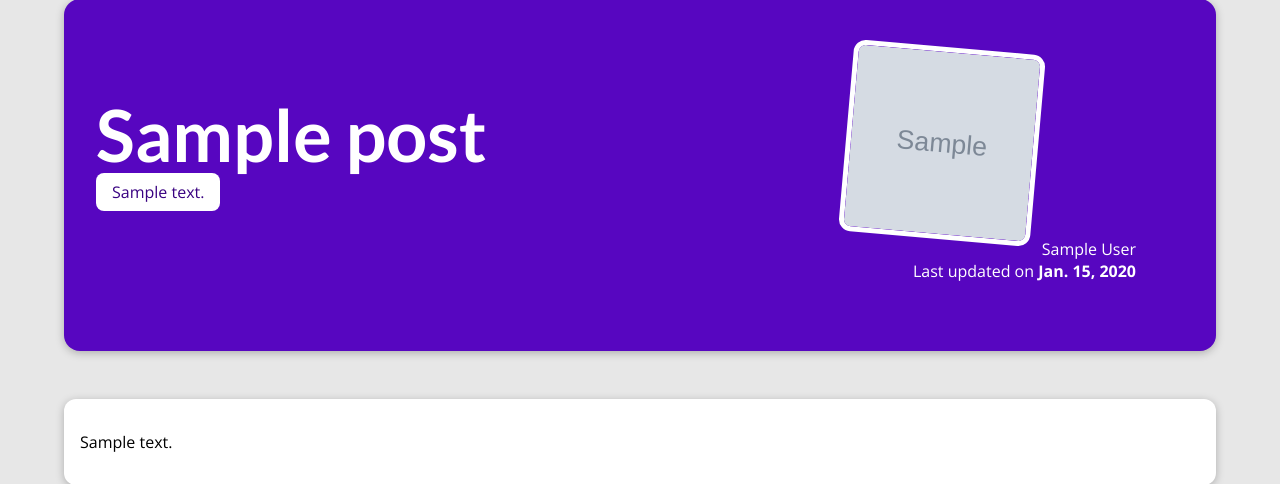
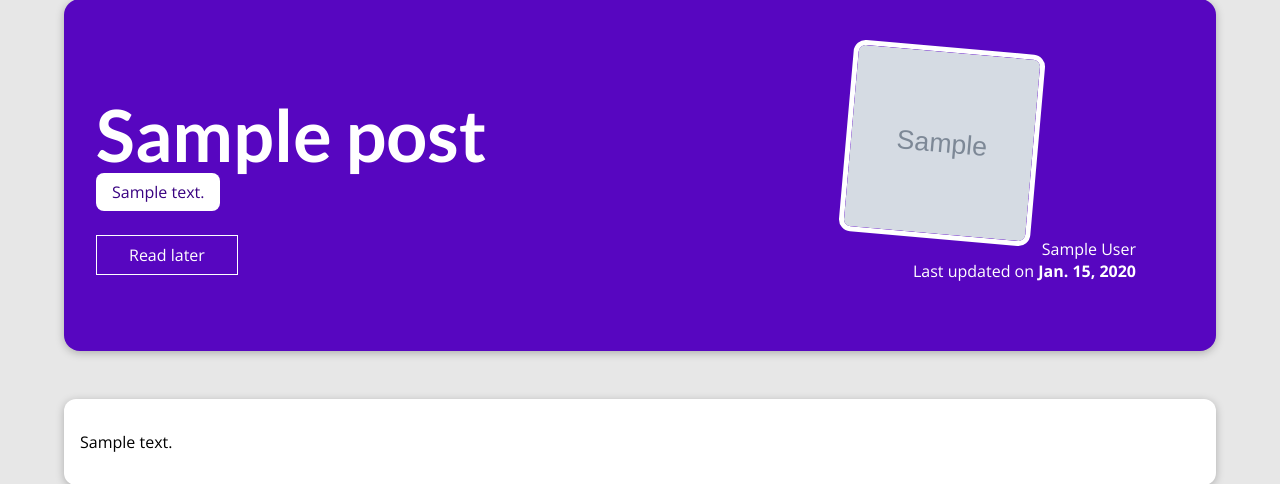
Before and after one commit to mahdikalhor1/blog, a Django app: a page that uses blog/my_syte/templates/my_syte/post_detail.html in a window 1280 px wide. Shown: the part 129-613 px from the top of the page. Run offline with Django 4.2, Linux system fonts and the light colour scheme; tables that the repository leaves empty hold one stand-in row (values such as "Sample post"); grey boxes marked "Sample" are stand-in pictures.

Commit message:
add read later fature to post

```diff
--- a/blog/my_syte/templates/my_syte/post_detail.html
+++ b/blog/my_syte/templates/my_syte/post_detail.html
@@ -16,6 +16,8 @@
 {% endif%}
 <section id="summary">
 
+
+
     <h2>{{post.title}}</h2>
 
     <div>
@@ -23,12 +25,21 @@
             <span class="tag" >{{tag}}</span>
         {% endfor %}
     </div>
+    {%if  is_read_later is False %}
+    <div id = 'read-later'>
+        <form action = '{% url "read-later" post.slug %}'>
+            <button type='submit'> Read later</button>
+        </form>
+    </div>
+    {% endif %}
 
     <article>
         <img src= "{{post.image.url}}" alt="{{post.title}}">
         <a href="{{post.author.get_absolute_url}}">{{post.author}}</a>
         <div>Last updated on <time>{{post.date}}</time></div>
     </article>
+
+
 </section>
 
 <main>
--- a/blog/my_syte/urls.py
+++ b/blog/my_syte/urls.py
@@ -3,8 +3,8 @@ from . import views
 urlpatterns = [
     path('', view= views.HomeView.as_view() , name = 'home-page'),
     path('posts/', view = views.PostsView.as_view(), name= 'posts'),
-    path('posts/<slug:slug>/show-comments', view= views.show_comments, name='show_comments'),
+    path('posts/<slug:slug>/read-later', view=views.read_later, name='read-later'),
 
-    path('posts/<slug:slug>/', view= views.PostDetail.as_view(), name='post-ditails'),
-    path('author/<slug:slug>', view= views.AuthorView.as_view() ,name='author')
+    path('posts/<slug:slug>/', view= views.PostDetail.as_view(), name='post-details'),
+    path('author/<slug:slug>', view= views.AuthorView.as_view() ,name='author'),
 ]
--- a/blog/my_syte/views.py
+++ b/blog/my_syte/views.py
@@ -49,6 +49,7 @@ class PostDetail(View):
             'post' : post,
             'form' : form,
             'comments' : post.comments.all().order_by('-id'),
+            'is_read_later' : self.is_read_later(request, slug),
         }
 
 
@@ -63,16 +64,26 @@ class PostDetail(View):
             comment.post = post
             comment.save()
 
-            return HttpResponseRedirect(reverse('post-ditails', args=[slug]))
+            return HttpResponseRedirect(reverse('post-details', args=[slug]))
 
 
         context = {
             'post' : post,
             'form' : form,
             'comments' : post.comments.all().order_by('-id'),
+            'is_read_later' : self.is_read_later(request, slug),
         }
 
         return render(request, 'my_syte/post_detail.html', context)
+
+
+    def is_read_later(self,request ,slug):
+        try:
+            read_later_list = request.session['read_later']
+            print(slug, read_later_list)
+            return slug in read_later_list
+        except:
+            return False
 
 # def post_ditails(request, slug):
 #     post = get_object_or_404(Post, slug=slug)
@@ -104,5 +115,14 @@ class AuthorView(TemplateView):
 
 #     return render(request, 'my_syte/author.html' ,{'author' : author})
 
-def show_comments(request):
-    pass
+
+def read_later(request, slug):
+
+    try:
+        request.session['read_later']
+    except KeyError:
+        request.session['read_later'] = []
+
+    request.session['read_later'].append(slug)
+
+    return HttpResponseRedirect(reverse('post-details', args=[slug]))
```
